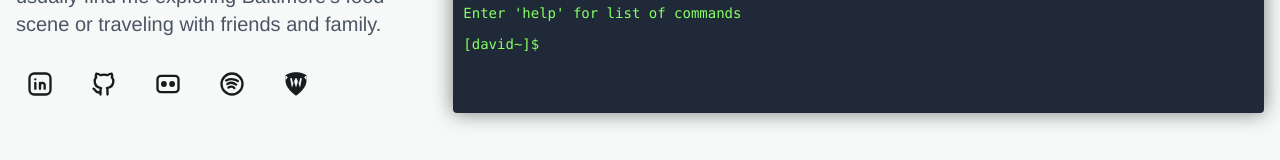
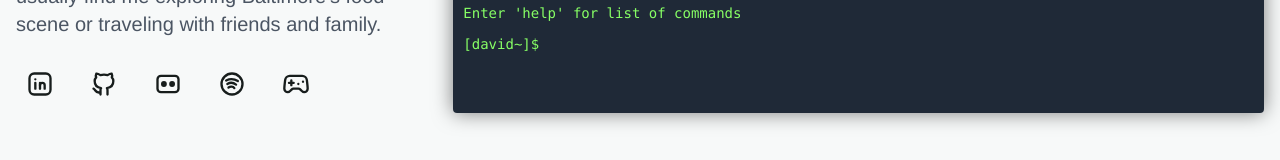
Before and after one commit to dc-larsen/davidlarsen.me, a Nuxt app: page / in a window 1280 px wide. Shown: the part 560-720 px from the top of the page. Built offline with nearby package versions, Linux system fonts and the light colour scheme.

Commit message:
Replace WoW icon with gaming controller icon
Swap out the World of Warcraft shield icon for a generic gaming
controller icon with wiggle and button pulse animations on hover.

Co-Authored-By: Claude Opus 4.5 <noreply@anthropic.com>

```diff
--- /dev/null
+++ b/components/icons/GameControllerIcon.vue
@@ -0,0 +1,77 @@
+<template>
+  <svg
+    :width="size"
+    :height="size"
+    viewBox="0 0 24 24"
+    fill="none"
+    :stroke="color"
+    :stroke-width="strokeWidth"
+    stroke-linecap="round"
+    stroke-linejoin="round"
+    class="game-controller-icon"
+    :class="{ hovered: isHovered }"
+    @mouseenter="isHovered = true"
+    @mouseleave="isHovered = false"
+  >
+    <!-- Controller body -->
+    <path
+      class="body"
+      d="M6 11h4m-2-2v4m6-1h.01M18 10h.01"
+    />
+    <path
+      class="shell"
+      d="M17.32 5H6.68a4 4 0 0 0-3.978 3.59c-.006.052-.01.101-.017.152C2.604 9.416 2 14.456 2 16a3 3 0 0 0 3 3c1 0 1.5-.5 2-1l1.414-1.414A2 2 0 0 1 9.828 16h4.344a2 2 0 0 1 1.414.586L17 18c.5.5 1 1 2 1a3 3 0 0 0 3-3c0-1.545-.604-6.584-.685-7.258-.007-.05-.011-.1-.017-.151A4 4 0 0 0 17.32 5z"
+    />
+  </svg>
+</template>
+
+<script setup>
+import { ref } from 'vue'
+
+defineProps({
+  size: {
+    type: [Number, String],
+    default: 24
+  },
+  color: {
+    type: String,
+    default: 'currentColor'
+  },
+  strokeWidth: {
+    type: [Number, String],
+    default: 2
+  }
+})
+
+const isHovered = ref(false)
+</script>
+
+<style scoped>
+.game-controller-icon {
+  transform-origin: center;
+  transition: transform 0.2s ease;
+}
+
+.game-controller-icon.hovered {
+  animation: controller-wiggle 0.5s ease;
+}
+
+.body {
+  transition: opacity 0.2s ease;
+}
+
+.game-controller-icon.hovered .body {
+  animation: buttons-pulse 0.6s ease infinite;
+}
+
+@keyframes controller-wiggle {
+  0%, 100% { transform: rotate(0deg); }
+  25% { transform: rotate(-5deg); }
+  75% { transform: rotate(5deg); }
+}
+
+@keyframes buttons-pulse {
+  0%, 100% { opacity: 1; }
+  50% { opacity: 0.6; }
+}
+</style>
--- a/pages/index.vue
+++ b/pages/index.vue
@@ -68,7 +68,7 @@
           aria-label="World of Warcraft Character"
           title="WoW Character Profile"
         >
-          <IconsWowIcon :size="28" />
+          <IconsGameControllerIcon :size="28" />
         </a>
       </div>
     </div>
```
